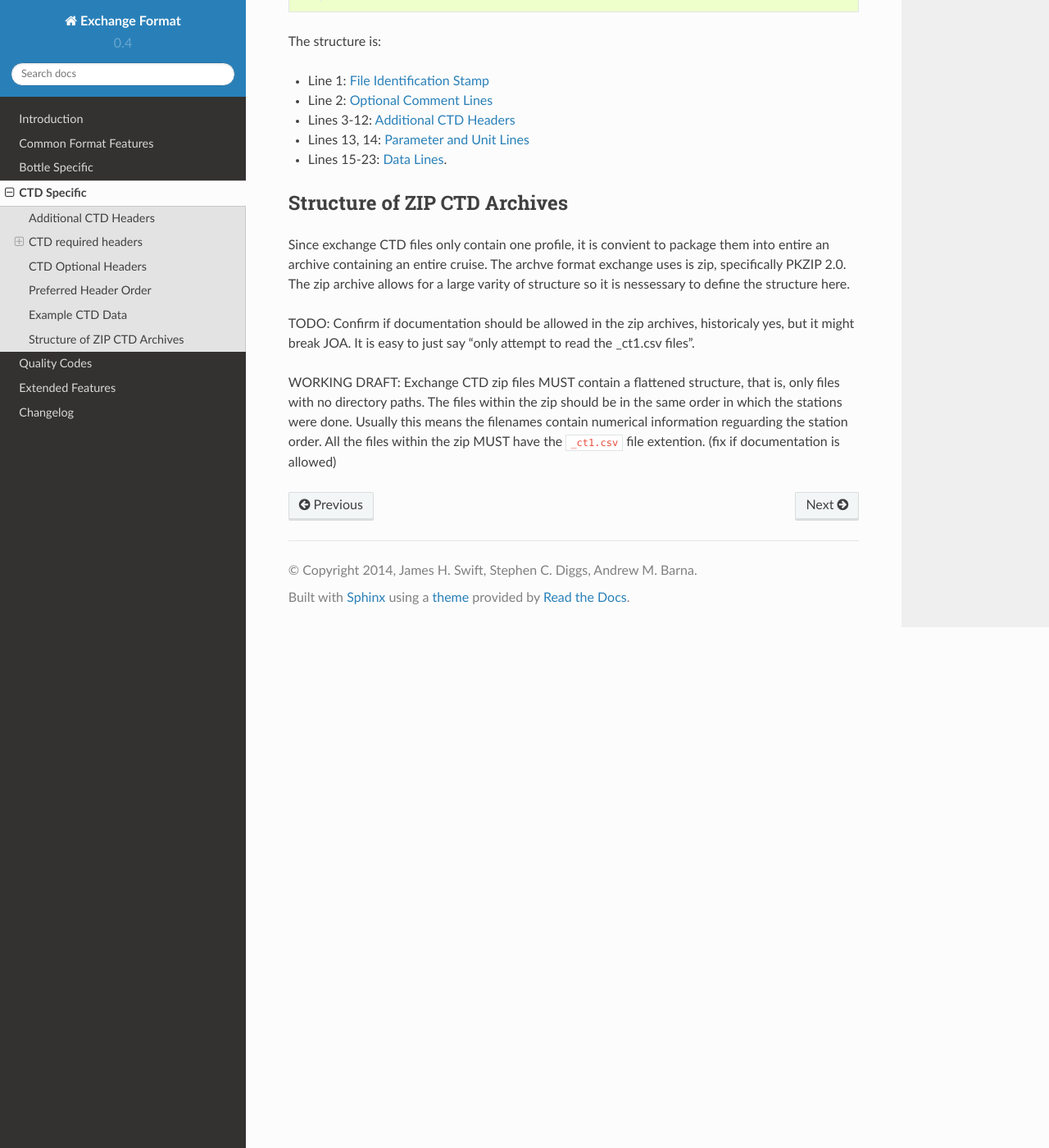
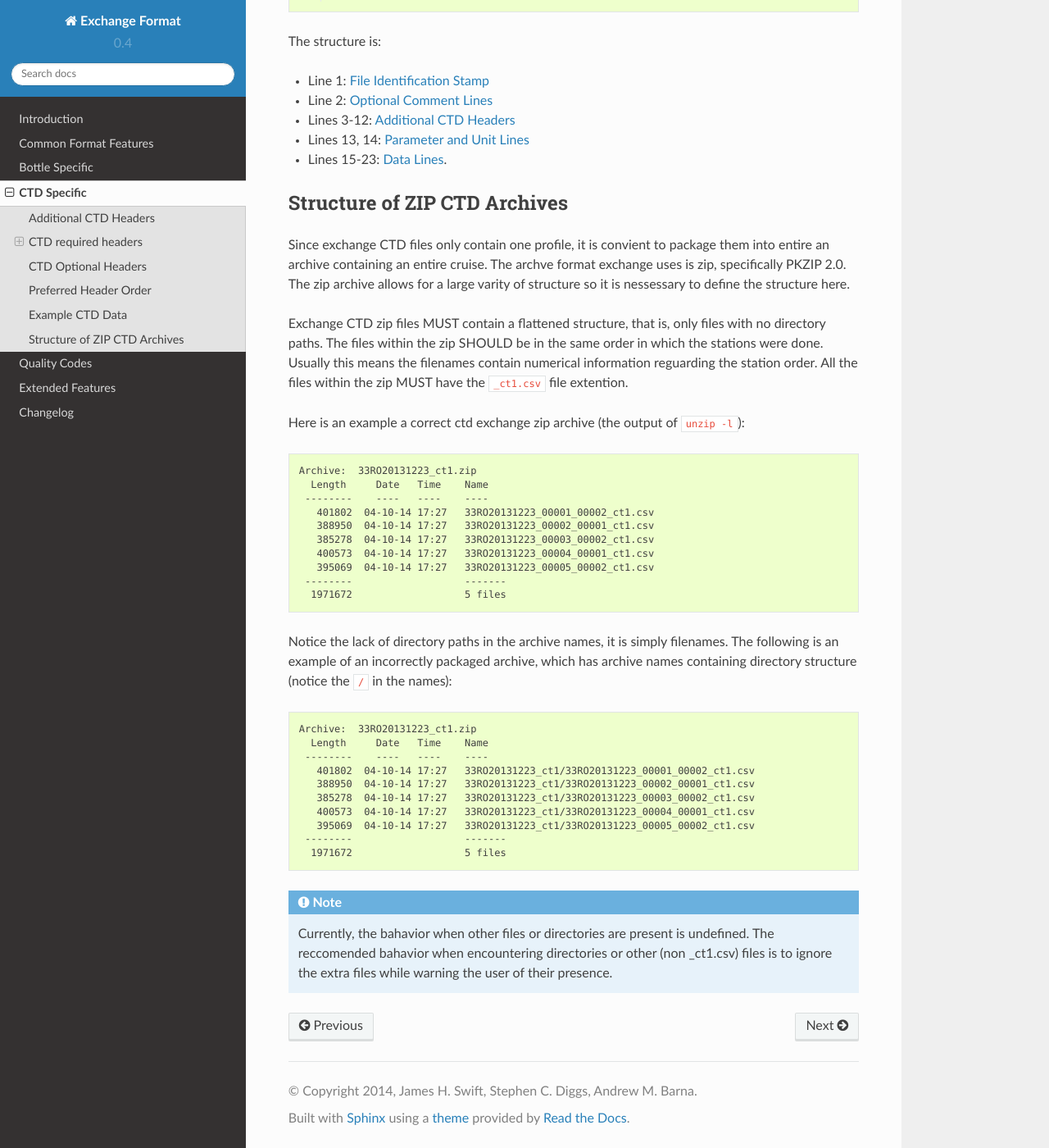
Before and after one commit to cchdo/exchange, a Sphinx documentation site: the page built from docs/ctd.rst, in a window 1280 px wide and 1400 px high, scrolled down 2885 px. Shown: the whole window at 82% size. Built offline with Sphinx 7.4.7 and the Read the Docs theme 2.0.0, drawn with Linux system fonts in a browser that asks for light colours; pages that are not in the unit, such as notebooks, are missing from menus.

Commit message:
complete draft 1 of ctd doc

```diff
--- a/docs/ctd.rst
+++ b/docs/ctd.rst
@@ -151,10 +151,44 @@ Since exchange CTD files only contain one profile, it is convient to package the
 The archve format exchange uses is zip, specifically PKZIP 2.0.
 The zip archive allows for a large varity of structure so it is nessessary to define the structure here.
 
-TODO: Confirm if documentation should be allowed in the zip archives, historicaly yes, but it might break JOA. It is easy to just say "only attempt to read the _ct1.csv files".
+Exchange CTD zip files MUST contain a flattened structure, that is, only files with no directory paths.
+The files within the zip SHOULD be in the same order in which the stations were done.
+Usually this means the filenames contain numerical information reguarding the station order.
+All the files within the zip MUST have the ``_ct1.csv`` file extention.
 
-WORKING DRAFT:
-Exchange CTD zip files MUST contain a flattened structure, that is, only files with no directory paths.
-The files within the zip should be in the same order in which the stations were done.
-Usually this means the filenames contain numerical information reguarding the station order.
-All the files within the zip MUST have the ``_ct1.csv`` file extention. (fix if documentation is allowed)
+Here is an example a correct ctd exchange zip archive (the output of ``unzip -l``):
+
+.. code-block:: none
+
+  Archive:  33RO20131223_ct1.zip
+    Length     Date   Time    Name
+   --------    ----   ----    ----
+     401802  04-10-14 17:27   33RO20131223_00001_00002_ct1.csv
+     388950  04-10-14 17:27   33RO20131223_00002_00001_ct1.csv
+     385278  04-10-14 17:27   33RO20131223_00003_00002_ct1.csv
+     400573  04-10-14 17:27   33RO20131223_00004_00001_ct1.csv
+     395069  04-10-14 17:27   33RO20131223_00005_00002_ct1.csv
+   --------                   -------
+    1971672                   5 files
+
+Notice the lack of directory paths in the archive names, it is simply filenames.
+The following is an example of an incorrectly packaged archive, which has archive names containing directory structure (notice the ``/`` in the names):
+
+.. code-block:: none
+
+  Archive:  33RO20131223_ct1.zip
+    Length     Date   Time    Name
+   --------    ----   ----    ----
+     401802  04-10-14 17:27   33RO20131223_ct1/33RO20131223_00001_00002_ct1.csv
+     388950  04-10-14 17:27   33RO20131223_ct1/33RO20131223_00002_00001_ct1.csv
+     385278  04-10-14 17:27   33RO20131223_ct1/33RO20131223_00003_00002_ct1.csv
+     400573  04-10-14 17:27   33RO20131223_ct1/33RO20131223_00004_00001_ct1.csv
+     395069  04-10-14 17:27   33RO20131223_ct1/33RO20131223_00005_00002_ct1.csv
+   --------                   -------
+    1971672                   5 files
+
+
+
+.. note::
+  Currently, the bahavior when other files or directories are present is undefined.
+  The reccomended bahavior when encountering directories or other (non _ct1.csv) files is to ignore the extra files while warning the user of their presence.
```
